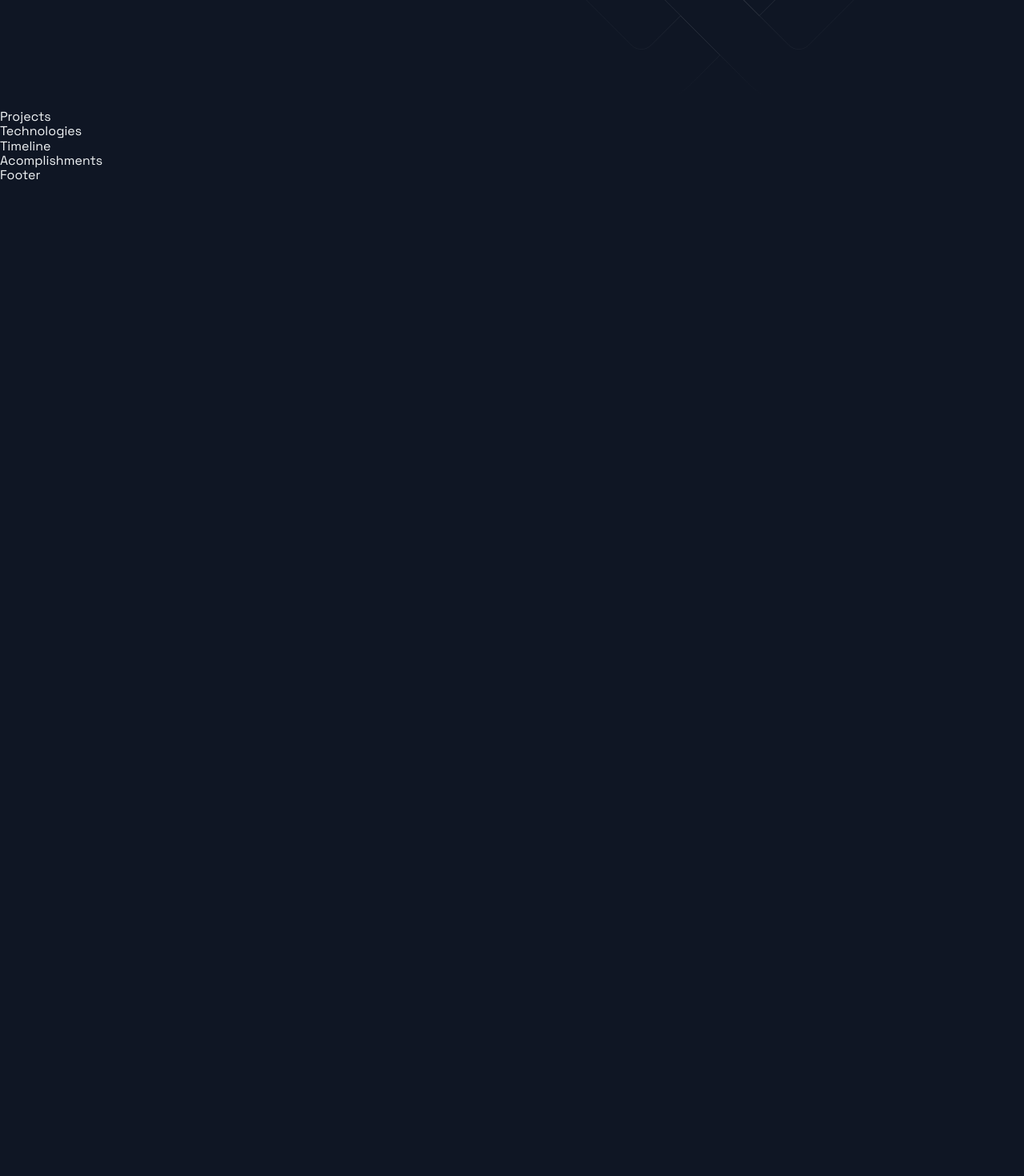
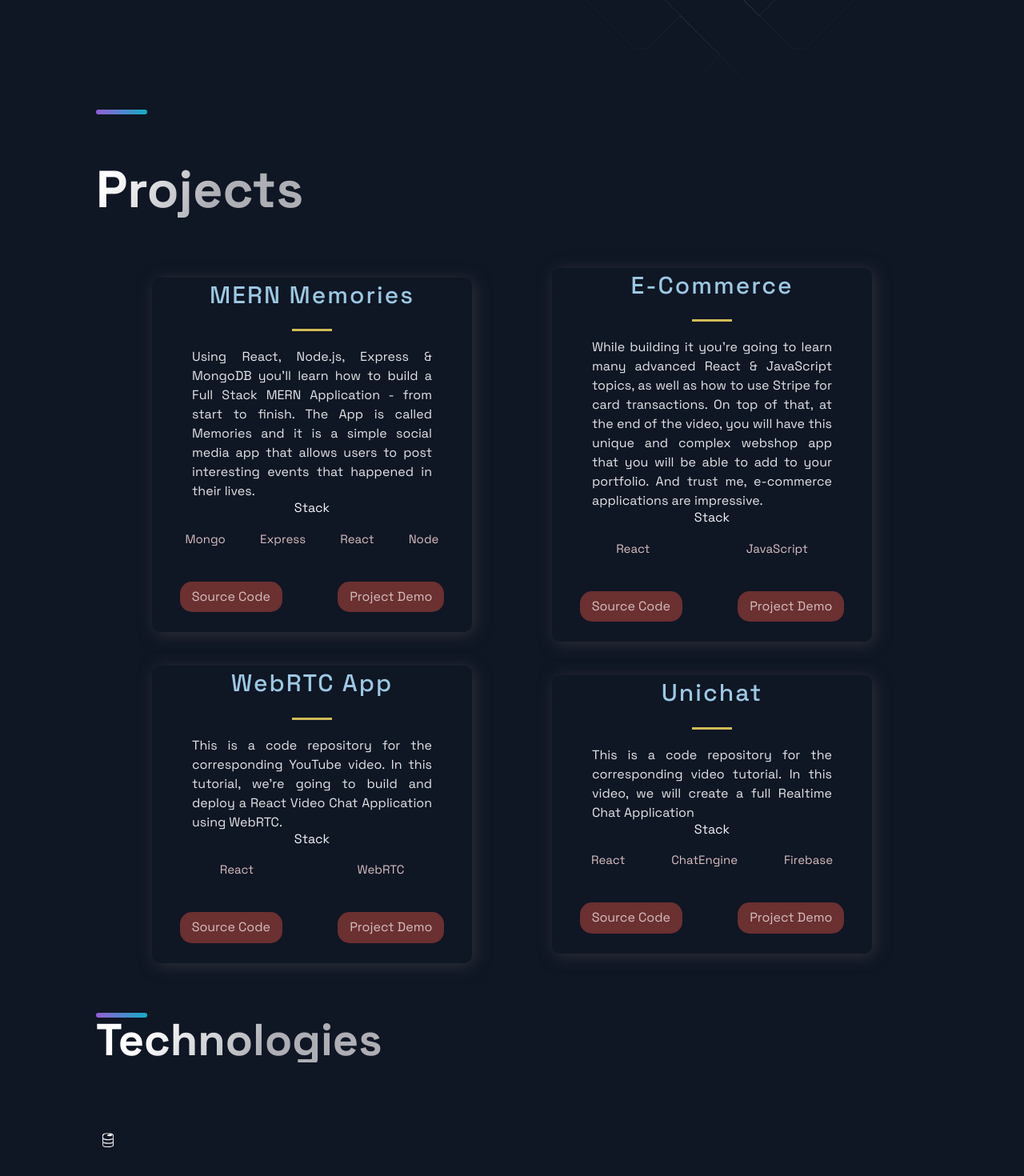
Before and after one commit to paradus-hex/personal-portfolio, a Next.js app: page / in a window 1280 px wide. Shown: the part 500-1970 px from the top of the page at 80% size. Before the commit the page ends 800 px from the top, so only its background shows below. Built offline with nearby package versions, Linux system fonts and the light colour scheme.

Commit message:
Added projects Section

```diff
--- a/src/components/Projects/Projects.js
+++ b/src/components/Projects/Projects.js
@@ -1,13 +1,56 @@
-import React from 'react';
+import React from "react";
 
-import { BlogCard, CardInfo, ExternalLinks, GridContainer, HeaderThree, Hr, Tag, TagList, TitleContent, UtilityList, Img } from './ProjectsStyles';
-import { Section, SectionDivider, SectionTitle } from '../../styles/GlobalComponents';
-import { projects } from '../../constants/constants';
+import {
+  BlogCard,
+  CardInfo,
+  ExternalLinks,
+  GridContainer,
+  HeaderThree,
+  Hr,
+  Tag,
+  TagList,
+  TitleContent,
+  UtilityList,
+  Img,
+} from "./ProjectsStyles";
+import {
+  Section,
+  SectionDivider,
+  SectionTitle,
+} from "../../styles/GlobalComponents";
+import { projects } from "../../constants/constants";
 
 const Projects = () => (
-  <div>
-    Projects
-  </div>
+  <Section nopadding id="projects">
+    <SectionDivider />
+    <SectionTitle main>Projects</SectionTitle>
+    <GridContainer>
+      {projects.map(
+        ({ id, image, title, description, tags, source, visit }) => (
+          <BlogCard key={id}>
+            {/* <img src={image} /> */}
+            <TitleContent>
+              <HeaderThree title>{title}</HeaderThree>
+              <Hr />
+            </TitleContent>
+            <CardInfo>{description}</CardInfo>
+            <div>
+              <TitleContent>Stack</TitleContent>
+              <TagList>
+                {tags.map((tag, i) => (
+                  <Tag key={i}>{tag}</Tag>
+                ))}
+              </TagList>
+            </div>
+            <UtilityList>
+              <ExternalLinks href={visit}>Source Code</ExternalLinks>
+              <ExternalLinks href={source}>Project Demo</ExternalLinks>
+            </UtilityList>
+          </BlogCard>
+        )
+      )}
+    </GridContainer>
+  </Section>
 );
 
 export default Projects;
--- a/src/components/Technologies/Technologies.js
+++ b/src/components/Technologies/Technologies.js
@@ -1,12 +1,34 @@
-import React from 'react';
-import { DiFirebase, DiReact, DiZend } from 'react-icons/di';
-import { Section, SectionDivider, SectionText, SectionTitle } from '../../styles/GlobalComponents';
-import { List, ListContainer, ListItem, ListParagraph, ListTitle } from './TechnologiesStyles';
+import React from "react";
+import { DiFirebase, DiReact, DiZend } from "react-icons/di";
+import {
+  Section,
+  SectionDivider,
+  SectionText,
+  SectionTitle,
+} from "../../styles/GlobalComponents";
+import {
+  List,
+  ListContainer,
+  ListItem,
+  ListParagraph,
+  ListTitle,
+} from "./TechnologiesStyles";
 
-const Technologies = () =>  (
-  <div>
-    Technologies
-  </div>
+const Technologies = () => (
+  <Section id="tech">
+    <SectionDivider />
+    <SectionTitle>Technologies</SectionTitle>
+    <SectionText></SectionText>
+    <List>
+      <ListItem>
+        <DiFirebase size="3rem" />
+        <ListContainer>
+          <ListTitle></ListTitle>
+          <ListParagraph></ListParagraph>
+        </ListContainer>
+      </ListItem>
+    </List>
+  </Section>
 );
 
 export default Technologies;
--- a/src/pages/index.js
+++ b/src/pages/index.js
@@ -16,8 +16,8 @@ const Home = () => {
       </Section>
       <Projects />
       <Technologies />
-      <Timeline />
-      <Acomplishments />
+      {/* <Timeline /> */}
+      {/* <Acomplishments /> */}
     </Layout>
   );
 };
```
